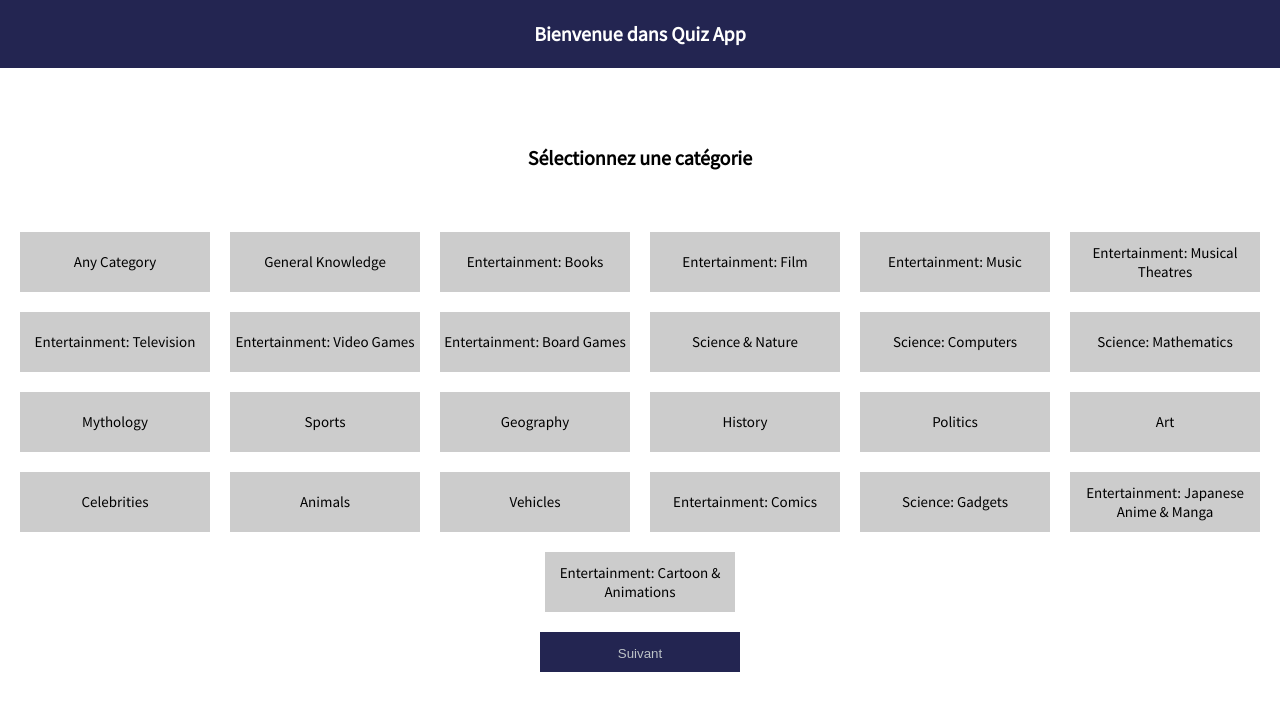
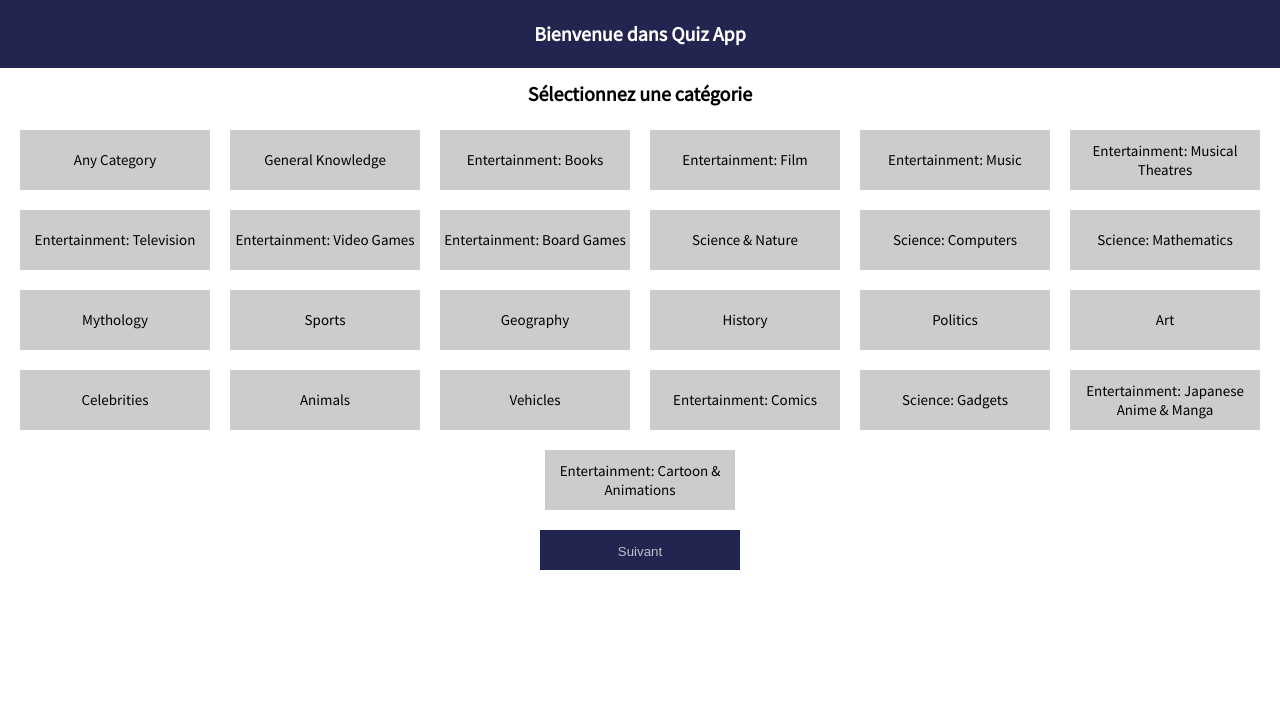
Before and after one commit to Mamadou-Bobo/quiz-app, an Angular app: page / in a window 1280 px wide. Shown: the top 710 px of the page. Built offline with nearby package versions, Linux system fonts and the light colour scheme.

Commit message:
changement de la taille du titre par rapport aux grands écrans

```diff
--- a/src/app/quiz/quiz.component.css
+++ b/src/app/quiz/quiz.component.css
@@ -2,8 +2,6 @@
     display: flex;
     flex-direction: column;
     align-items: center;
-
-    margin-top: 5%;
 }
 
 .title h1{
@@ -11,9 +9,6 @@
 }
 
 @media only screen and (min-width: 750px) {
-    .title{
-        margin-bottom: 3%;
-    }
     .title h1{
         font-size: 20px;
     }
```
